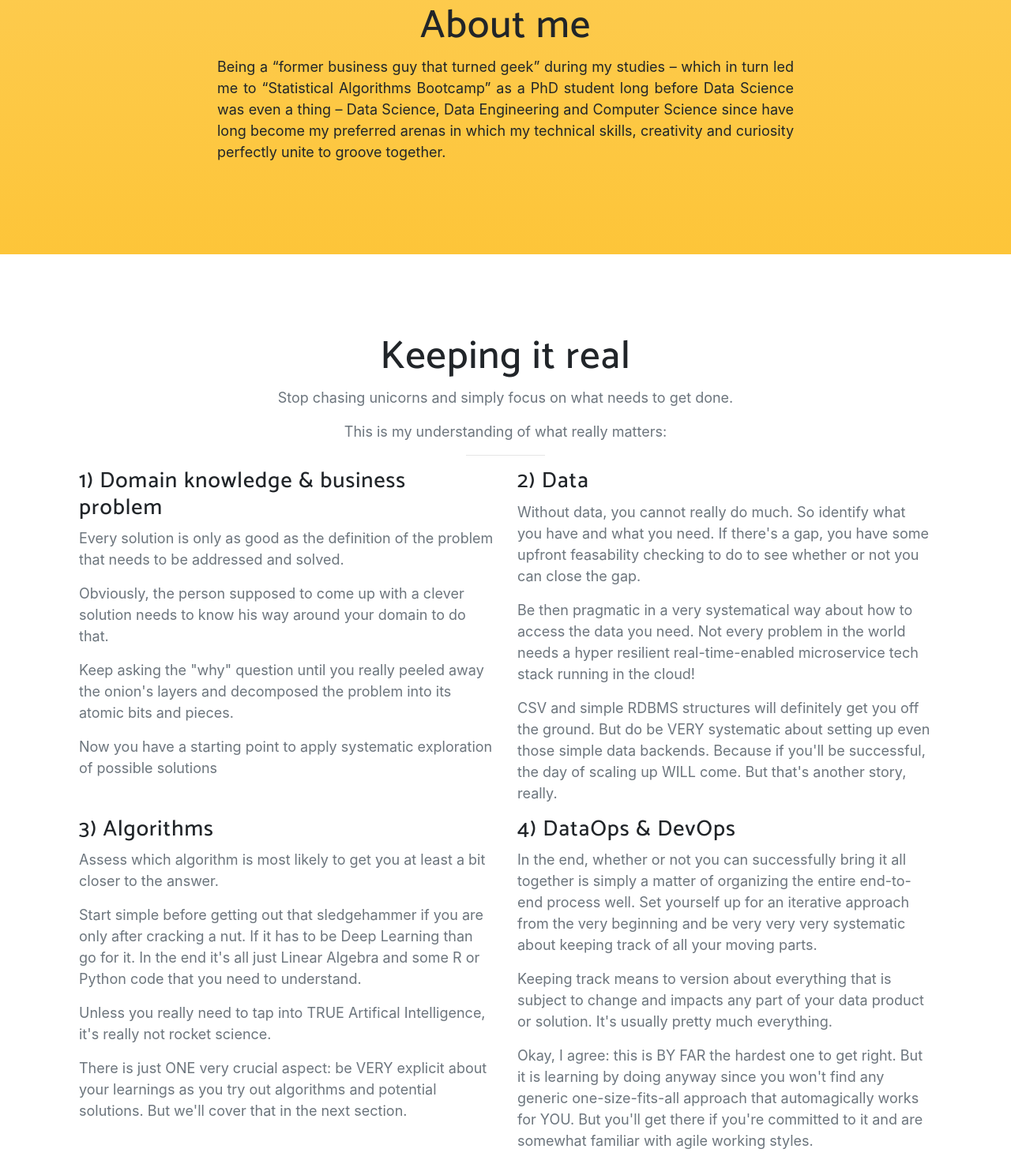
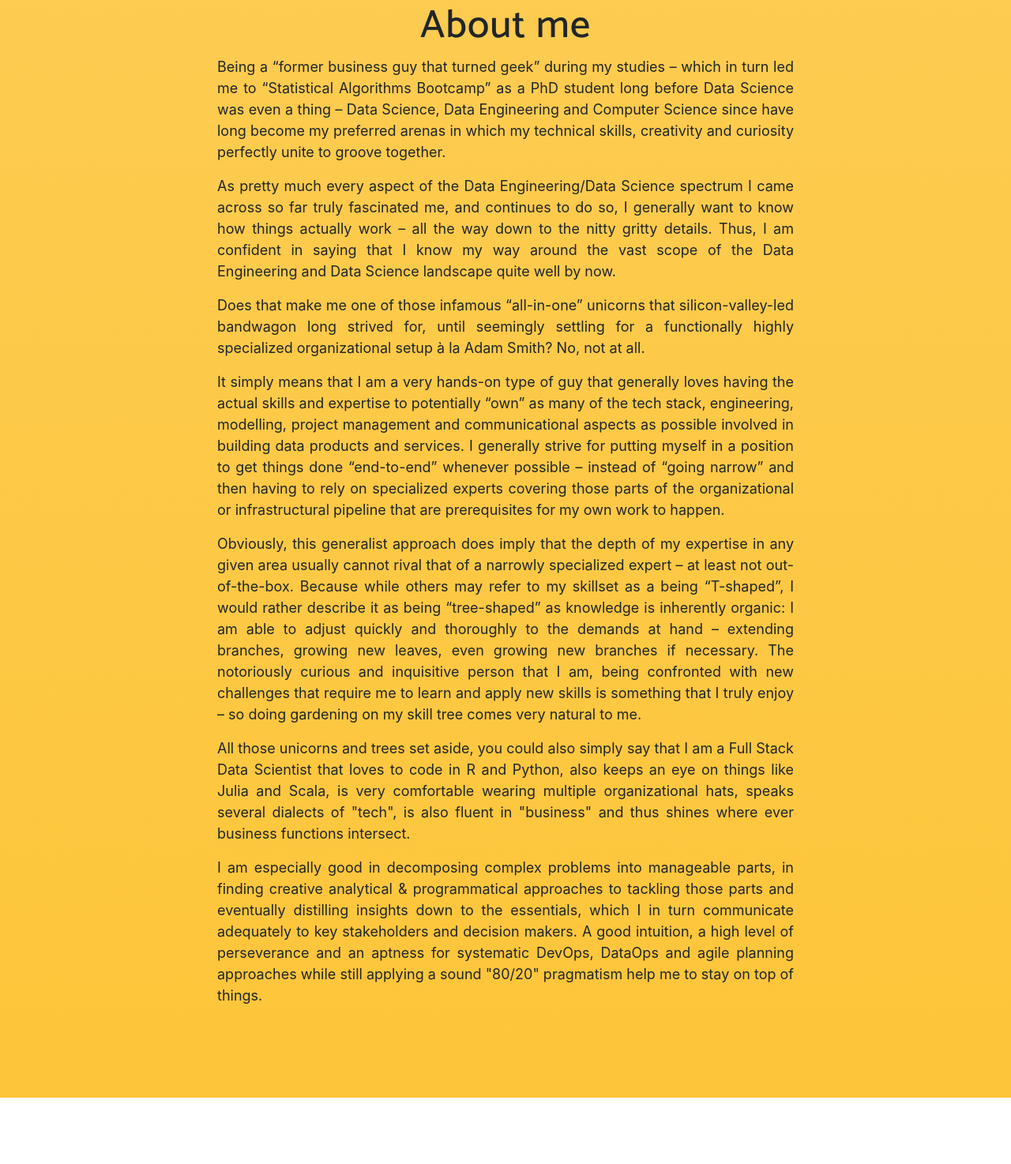
Before and after one commit to rappster/website, a website with bundled scripts: page index.html in a window 1280 px wide. Shown: the part 897-2371 px from the top of the page at 79% size. Built offline with nearby package versions, Linux system fonts and the light colour scheme; a web font is replaced by a local one.

Commit message:
Entire text

```diff
--- a/index.html
+++ b/index.html
@@ -118,6 +118,31 @@
               thing – Data Science, Data Engineering and Computer Science since have long become my
               preferred arenas in which my technical skills, creativity and curiosity perfectly unite
               to groove together.
+            </p>
+            <p class="text-justify">
+              As pretty much every aspect of the Data Engineering/Data Science spectrum I came across
+              so far truly fascinated me, and continues to do so, I generally want to know how things
+              actually work – all the way down to the nitty gritty details. Thus, I am confident in
+              saying that I know my way around the vast scope of the Data Engineering and Data Science
+              landscape quite well by now.
+            </p>
+            <p class="text-justify">
+              Does that make me one of those infamous “all-in-one” unicorns that silicon-valley-led
+              bandwagon long strived for, until seemingly settling for a functionally highly specialized
+              organizational setup à la Adam Smith?
+              No, not at all.
+            </p>
+            <p class="text-justify">
+              It simply means that I am a very hands-on type of guy that generally loves having the actual skills and expertise to potentially “own” as many of the tech stack, engineering, modelling, project management and communicational aspects as possible involved in building data products and services. I generally strive for putting myself in a position to get things done “end-to-end” whenever possible – instead of “going narrow” and then having to rely on specialized experts covering those parts of the organizational or infrastructural pipeline that are prerequisites for my own work to happen.
+            </p>
+            <p class="text-justify">
+              Obviously, this generalist approach does imply that the depth of my expertise in any given area usually cannot rival that of a narrowly specialized expert – at least not out-of-the-box. Because while others may refer to my skillset as a being “T-shaped”, I would rather describe it as being “tree-shaped” as knowledge is inherently organic: I am able to adjust quickly and thoroughly to the demands at hand – extending branches, growing new leaves, even growing new branches if necessary. The notoriously curious and inquisitive person that I am, being confronted with new challenges that require me to learn and apply new skills is something that I truly enjoy – so doing gardening on my skill tree comes very natural to me.
+            </p>
+            <p class="text-justify">
+              All those unicorns and trees set aside, you could also simply say that I am a Full Stack Data Scientist that loves to code in R and Python, also keeps an eye on things like Julia and Scala, is very comfortable wearing multiple organizational hats, speaks several dialects of "tech", is also fluent in "business" and thus shines where ever business functions intersect.
+            </p>
+            <p class="text-justify">
+              I am especially good in decomposing complex problems into manageable parts, in finding creative analytical & programmatical approaches to tackling those parts and eventually distilling insights down to the essentials, which I in turn communicate adequately to key stakeholders and decision makers. A good intuition, a high level of perseverance and an aptness for systematic DevOps, DataOps and agile planning approaches while still applying a sound "80/20" pragmatism help me to stay on top of things.
             </p>
           </blockquote>
         </div>
```
